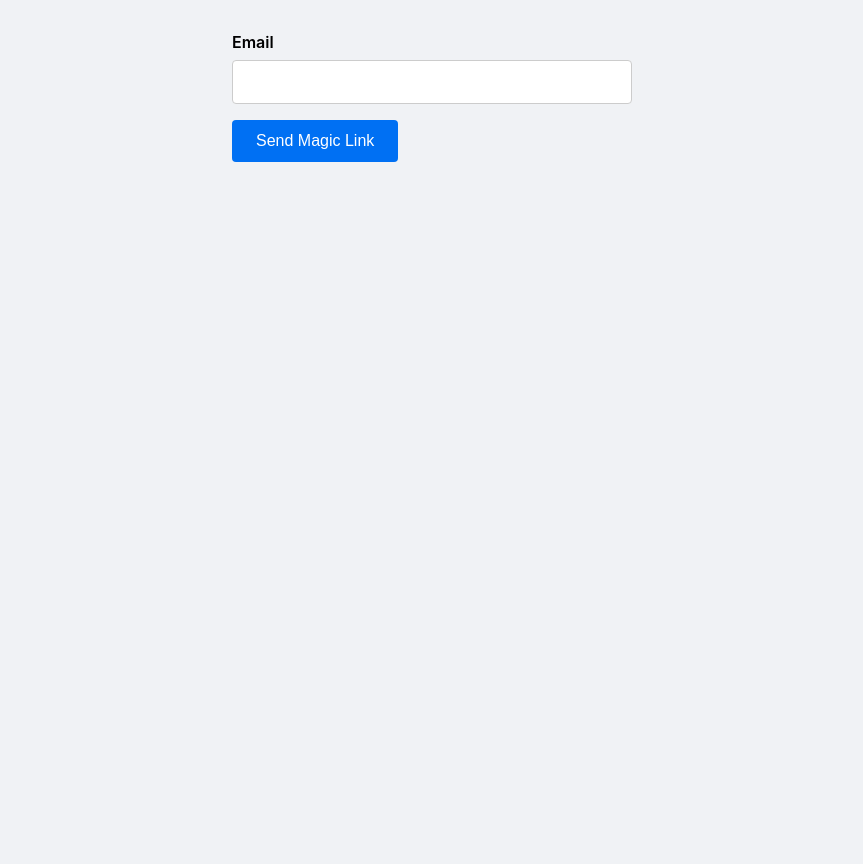
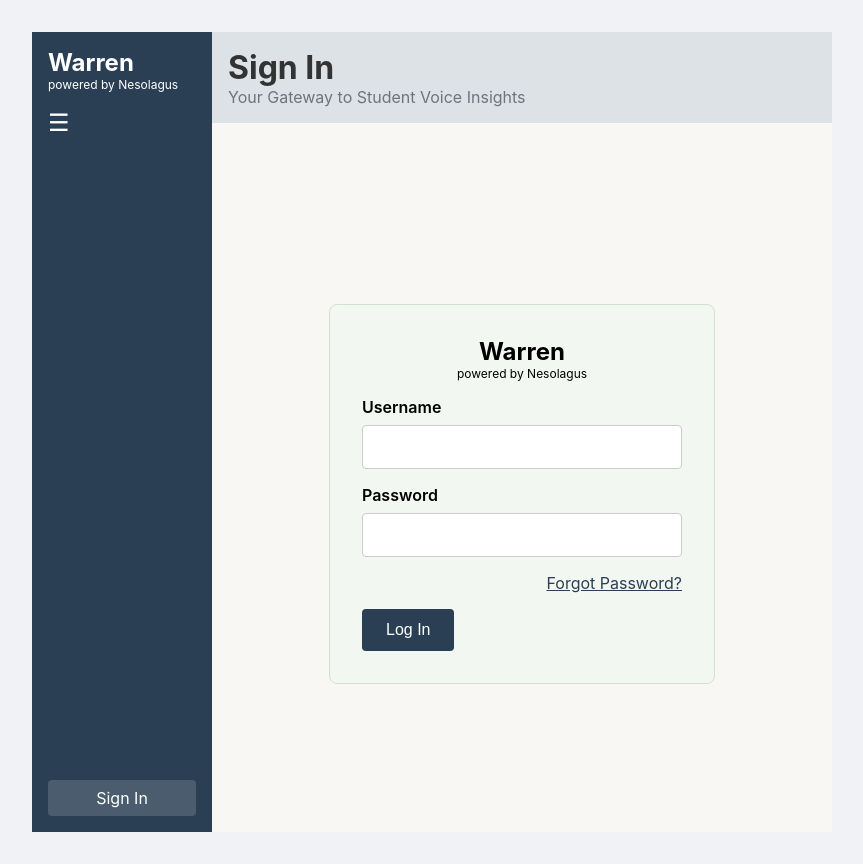
Before and after one commit to lwhela12/Warren-Demo, a React (Vite) app in the folder client/: page / in a window 1280 px wide. Shown: the whole page, without its empty margins (208-1071 px from the left). Before the commit the page ends 800 px from the top, so only its background shows below. Built offline with nearby package versions, Linux system fonts and the light colour scheme; no server answers; the HTML template or start-up script is replaced by a standard one.

Commit message:
feat: add demo login with role switching

```diff
--- a/client/src/App.tsx
+++ b/client/src/App.tsx
@@ -2,46 +2,38 @@ import React, { useEffect, useState } from "react";
 import Wizard from "./components/Wizard";
 import Sidebar from "./components/Sidebar";
 import DashboardView from "./components/DashboardView";
-
-import { API_URL } from "./config";
+import StudentPlaceholder from "./components/StudentPlaceholder";
 
 import Login from "./Login";
 import "./index.css";
 
-function useAuthToken() {
-  const [token, setToken] = useState<string | null>(
-    localStorage.getItem("jwt")
-  );
+interface AuthInfo {
+  token: string | null;
+  role: string | null;
+}
+
+function useAuthInfo(): AuthInfo {
+  const [info, setInfo] = useState<AuthInfo>({
+    token: localStorage.getItem("jwt"),
+    role: localStorage.getItem("userRole")
+  });
 
   useEffect(() => {
-    const url = new URL(window.location.href);
-    const t = url.searchParams.get("token");
-    if (t) {
-      fetch(`${API_URL}/api/auth/verify`, {
-        method: "POST",
-        headers: { "Content-Type": "application/json" },
-        body: JSON.stringify({ token: t })
-      })
-        .then(async (r) => {
-          if (!r.ok) throw new Error("Invalid token");
-          const data = await r.json();
-          localStorage.setItem("jwt", data.jwt);
-          setToken(data.jwt);
-          url.searchParams.delete("token");
-          window.history.replaceState({}, "", url.pathname);
-        })
-        .catch(() => {
-          url.searchParams.delete("token");
-          window.history.replaceState({}, "", url.pathname);
-        });
-    }
+    const handleStorage = () => {
+      setInfo({
+        token: localStorage.getItem("jwt"),
+        role: localStorage.getItem("userRole")
+      });
+    };
+    window.addEventListener("storage", handleStorage);
+    return () => window.removeEventListener("storage", handleStorage);
   }, []);
 
-  return token;
+  return info;
 }
 
 export default function App() {
-  const token = useAuthToken();
+  const { token, role } = useAuthInfo();
   const [page, setPage] = useState("dashboard");
 
   const handleNavigate = (p: string) => {
@@ -54,15 +46,20 @@ export default function App() {
 
   const handleLogout = () => {
     localStorage.removeItem("jwt");
+    localStorage.removeItem("userRole");
     window.location.reload();
   };
 
-  if (!token) {
+  if (!token || !role) {
     return (
       <div className="page-container">
         <Login />
       </div>
     );
+  }
+
+  if (role === "student") {
+    return <StudentPlaceholder />;
   }
 
   return (
--- a/client/src/Login.tsx
+++ b/client/src/Login.tsx
@@ -1,77 +1,92 @@
 import React, { useState } from "react";
+import { colors } from "./theme";
 
 export default function Login() {
-  const [email, setEmail] = useState("");
-  const [status, setStatus] = useState<"idle" | "loading" | "success" | "error">("idle");
+  const [username, setUsername] = useState("");
+  const [password, setPassword] = useState("");
   const [error, setError] = useState<string | null>(null);
 
-  const handleSubmit = async (e: React.FormEvent) => {
+  const handleSubmit = (e: React.FormEvent) => {
     e.preventDefault();
-    if (!email.trim()) {
-      setError("Email is required");
+    setError(null);
+
+    if (!username.trim() || !password.trim()) {
+      setError("Username and password are required");
       return;
     }
-    setStatus("loading");
-    setError(null);
 
-    // --- START: Magic Link Bypass ---
-    // The original magic link flow is commented out below.
-    // This new code bypasses email verification for development.
-    // It sets a dummy token in localStorage and reloads the page.
-    // App.tsx will then pick up this token and grant access.
+    if (username === "teacher@warren.demo" && password === "password") {
+      localStorage.setItem("jwt", "dummy-teacher-token");
+      localStorage.setItem("userRole", "teacher");
+      window.location.reload();
+      return;
+    }
 
-    const dummyToken = `bypassed-token-for-${email}`;
-    localStorage.setItem("jwt", dummyToken);
-    setStatus("success"); // Update UI status
+    if (username === "student@warren.demo" && password === "password") {
+      localStorage.setItem("jwt", "dummy-student-token");
+      localStorage.setItem("userRole", "student");
+      window.location.reload();
+      return;
+    }
 
-    // Reload the page to allow App.tsx's useAuthToken to pick up the new token
-    window.location.reload();
-
-    // --- END: Magic Link Bypass ---
-
-    /*
-    // Original magic link sending logic:
-    try {
-      const res = await fetch("http://localhost:5001/api/auth/magic-link", {
-        method: "POST",
-        headers: { "Content-Type": "application/json" },
-        body: JSON.stringify({ email })
-      });
-      if (!res.ok) {
-        const body = await res.json();
-        throw new Error(body.error || "Failed to send magic link");
-      }
-      setStatus("success");
-    } catch (err: any) {
-      setError(err.message || "Unexpected error");
-      setStatus("error");
-    }
-    */
+    setError("Invalid username or password");
   };
 
   return (
-    <form onSubmit={handleSubmit} style={{ maxWidth: 400, margin: "0 auto" }}>
-      <label htmlFor="email" style={{ fontWeight: 600 }}>
-        Email
-      </label>
-      <input
-        id="email"
-        type="email"
-        value={email}
-        onChange={(e) => setEmail(e.target.value)}
-        disabled={status === "loading" || status === "success"}
-      />
-      <button type="submit" disabled={status === "loading" || status === "success"}>
-        {status === "loading" ? "Sending..." : "Send Magic Link"}
-      </button>
-      {status === "success" && (
-        <div style={{ marginTop: 10 }}>Check your email for the login link.</div>
-      )}
-      {error && (
-        <div className="error" style={{ marginTop: 10 }}>
-          {error}
+    <div className="login-layout">
+      <div className="login-sidebar">
+        <div>
+          <div className="sidebar-logo">
+            <div style={{ fontSize: 24, fontWeight: 700 }}>Warren</div>
+            <div style={{ fontSize: 12 }}>powered by Nesolagus</div>
+          </div>
+          <div style={{ fontSize: 24 }}>☰</div>
         </div>
-      )}
-    </form>
+        <div className="active">Sign In</div>
+      </div>
+      <div className="login-main">
+        <div className="login-header">
+          <h1 style={{ margin: 0, color: colors.primaryText }}>Sign In</h1>
+          <div style={{ color: colors.secondaryText }}>
+            Your Gateway to Student Voice Insights
+          </div>
+        </div>
+        <div className="login-card">
+          <div className="sidebar-logo" style={{ textAlign: "center" }}>
+            <div style={{ fontSize: 24, fontWeight: 700 }}>Warren</div>
+            <div style={{ fontSize: 12 }}>powered by Nesolagus</div>
+          </div>
+          <form onSubmit={handleSubmit}>
+            <label htmlFor="username" style={{ fontWeight: 600 }}>
+              Username
+            </label>
+            <input
+              id="username"
+              type="text"
+              value={username}
+              onChange={(e) => setUsername(e.target.value)}
+            />
+            <label htmlFor="password" style={{ fontWeight: 600 }}>
+              Password
+            </label>
+            <input
+              id="password"
+              type="password"
+              value={password}
+              onChange={(e) => setPassword(e.target.value)}
+            />
+            <div style={{ textAlign: "right", marginBottom: "1rem" }}>
+              <a href="#" style={{ color: colors.primaryDarkBlue }}>
+                Forgot Password?
+              </a>
+            </div>
+            <button type="submit" style={{ background: colors.primaryDarkBlue }}>
+              Log In
+            </button>
+            {error && <div className="error">{error}</div>}
+          </form>
+        </div>
+      </div>
+    </div>
   );
 }
--- /dev/null
+++ b/client/src/components/StudentPlaceholder.tsx
@@ -0,0 +1,9 @@
+import React from "react";
+
+export default function StudentPlaceholder() {
+  return (
+    <div style={{ padding: "2rem" }}>
+      <h1>Student side to come!</h1>
+    </div>
+  );
+}
--- a/client/src/index.css
+++ b/client/src/index.css
@@ -118,3 +118,49 @@ button:disabled {
   cursor: pointer;
   margin-bottom: 1rem;
 }
+
+.login-layout {
+  display: flex;
+  min-height: 100vh;
+}
+
+.login-sidebar {
+  width: 180px;
+  background: #2A3F54;
+  color: #fff;
+  display: flex;
+  flex-direction: column;
+  justify-content: space-between;
+  padding: 1rem;
+  box-sizing: border-box;
+}
+
+.login-sidebar .active {
+  background: rgba(255, 255, 255, 0.15);
+  padding: 0.5rem;
+  border-radius: 4px;
+  text-align: center;
+}
+
+.login-main {
+  flex: 1;
+  background: #F8F7F4;
+  display: flex;
+  flex-direction: column;
+}
+
+.login-header {
+  background: #DDE2E7;
+  padding: 1rem;
+  margin-bottom: 2rem;
+}
+
+.login-card {
+  background: #F3F7F2;
+  border: 1px solid #D2E0D1;
+  border-radius: 8px;
+  width: 320px;
+  margin: auto;
+  padding: 2rem;
+  text-align: left;
+}
```
